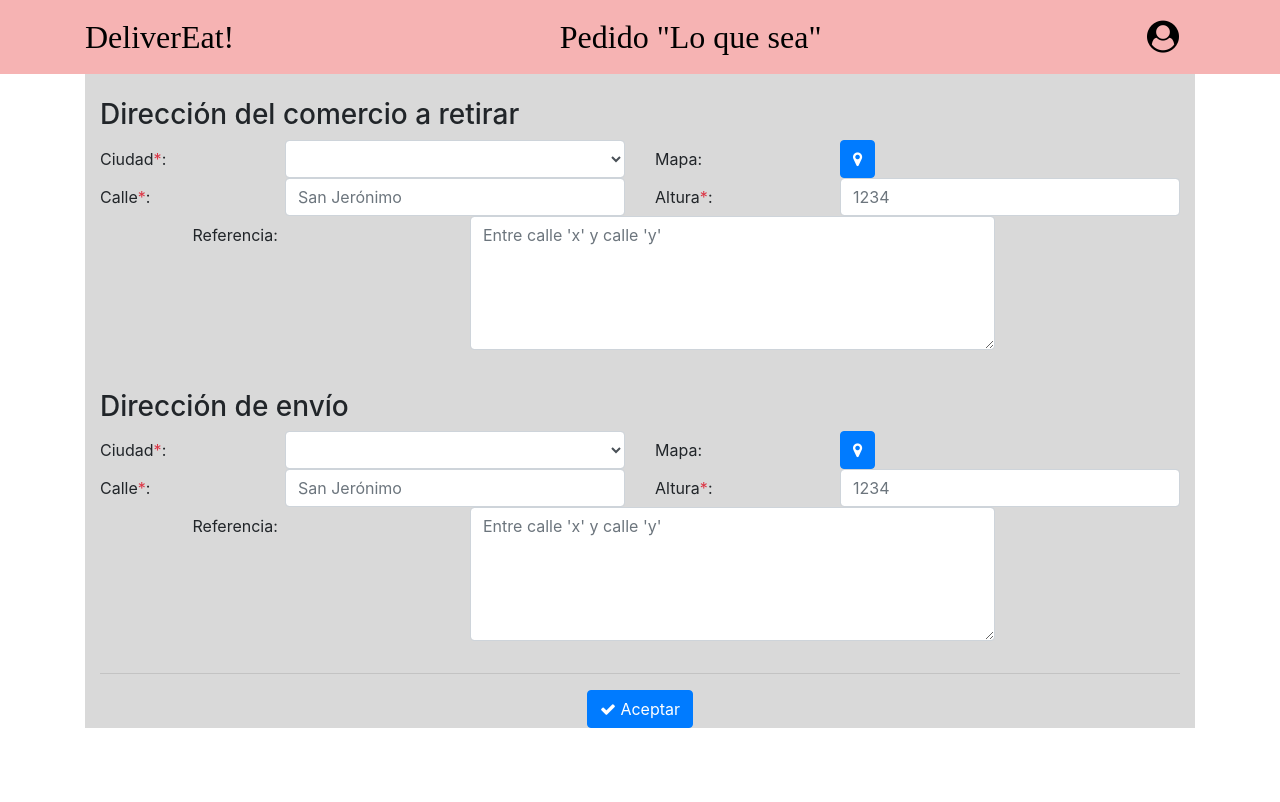
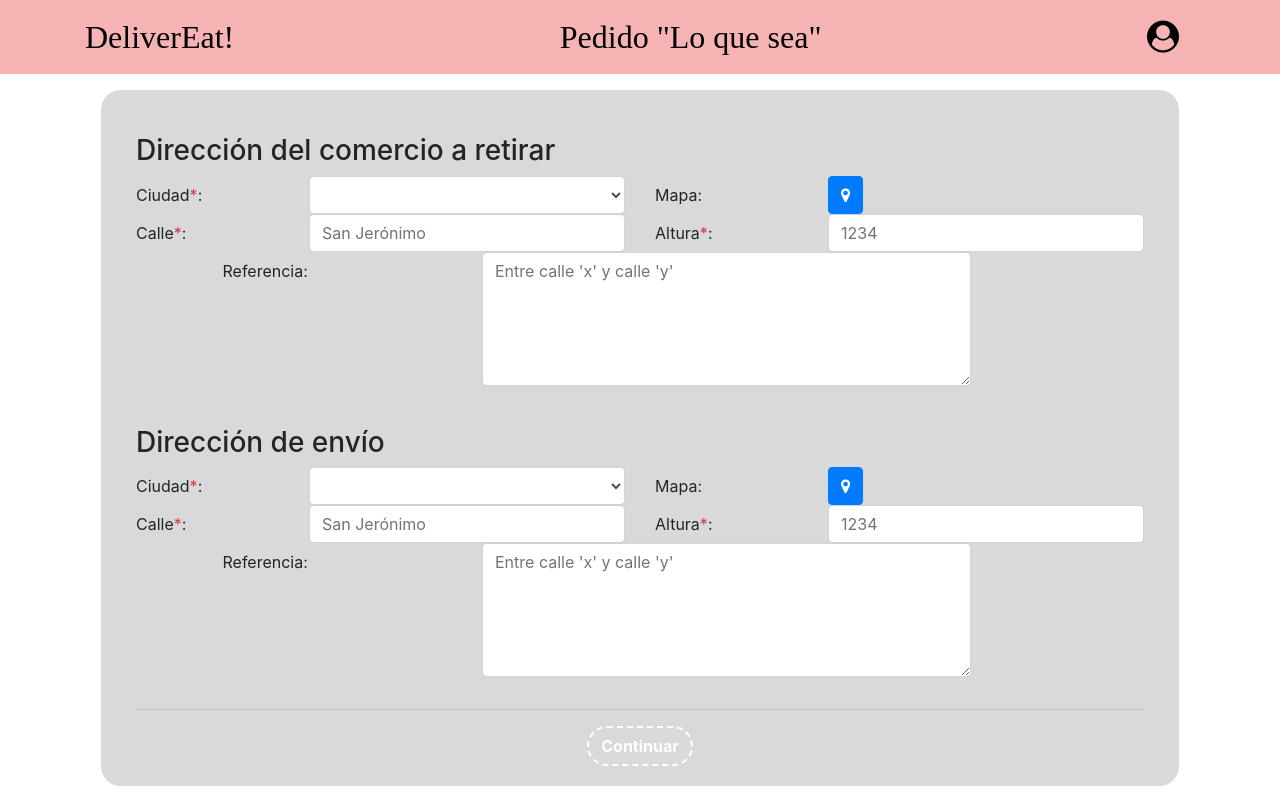
Before and after one commit to Luuzaall/ISW-Grupo2-2022, an Angular app: page / in a window 1280 px wide. Both pictures are taken after a click on the button "Continuar". Built offline with nearby package versions, Linux system fonts and the light colour scheme.

Commit message:
Se cambia la pantalla de carga de direcciones

```diff
--- a/src/app/components/direcciones/direcciones.component.css
+++ b/src/app/components/direcciones/direcciones.component.css
@@ -1,6 +1,19 @@
 form{
+    padding: 20px;
     background-color: #D9D9D9;
+    border-radius: 20px;
 }
 textarea{
     margin-bottom: 1em;
 }
+.btn-pink{
+    border: 2px dashed white;
+    border-radius: 50px;
+    color: white;
+    font-weight: bold;
+}
+
+.btn-pink:hover{
+    background-color: white;
+    color: #D9D9D9;
+}
--- a/src/app/components/direcciones/direcciones.component.html
+++ b/src/app/components/direcciones/direcciones.component.html
@@ -1,6 +1,6 @@
 <!--Formulario Registro: visible en Alta, Modificacion y Consulta -->
 <form name="FormDirecciones"
-      class="bg-ligth"
+      class="bg-ligth m-3"
       [formGroup]="FormDirecciones">
 
   <div class="container-fluid">
@@ -302,19 +302,9 @@
 
     <!-- Boton Aceptar  Agregar el evento (click) -->
     <hr />
-    <div class="row justify-content-center botones">
-      <button
-        type="button"
-        (click)="Aceptar()"
-        class="btn btn-primary"
-
-      >
-        <div class="fa fa-check"></div>
-        Aceptar
-      </button>
-
-
-    </div>
+    <div class="row justify-content-center mt-3">
+      <button type="button" class="btn btn-pink" (click)="Aceptar()">Continuar</button>
+  </div>
 
 
   </div>
```
